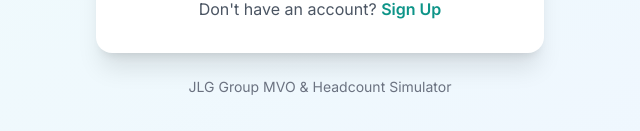
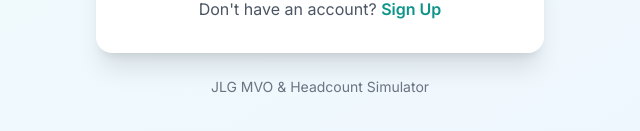
Before and after one commit to MuizHR/MVOHeadcountSimulation, a React (Vite) app: page / in a window 1280 px wide. Both pictures are taken after a click on the button "Launch Simulator". Shown: the part 617-748 px from the top of the page, without its empty margins (320-960 px from the left). Built offline with nearby package versions, Linux system fonts and the light colour scheme; no server answers.

Commit message:
Updated LoginPage.tsx

```diff
--- a/src/components/auth/LoginPage.tsx
+++ b/src/components/auth/LoginPage.tsx
@@ -109,7 +109,7 @@ export function LoginPage({ onLogin, onSwitchToSignUp, onBack, isLoading, error
         </div>
 
         <p className="text-center text-gray-500 text-sm mt-6">
-          JLG Group MVO & Headcount Simulator
+          JLG MVO & Headcount Simulator
         </p>
       </div>
     </div>
```
